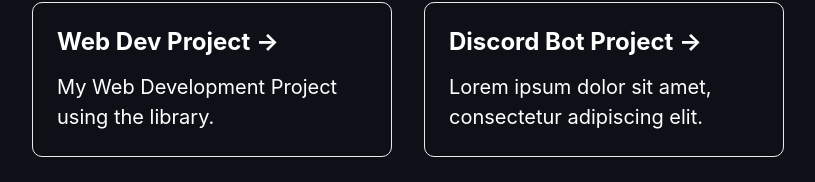
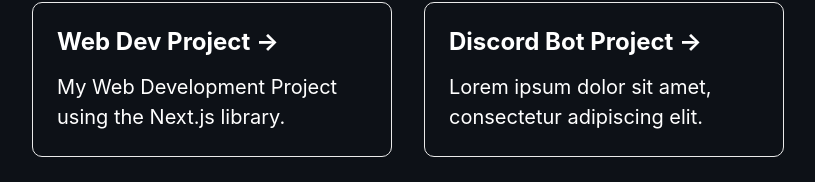
Before and after one commit to BoomD3v/nextjs-web, a Next.js app: page / in a window 1280 px wide. Shown: the part 300-482 px from the top of the page, without its empty margins (232-1047 px from the left). Built offline with nearby package versions, Linux system fonts and the light colour scheme.

Commit message:
Update index.js

```diff
--- a/pages/index.js
+++ b/pages/index.js
@@ -21,7 +21,7 @@
         <div className={styles.grid}>
           <a href="https://github.com/BoomD3v/nextjs-web/" className={styles.card}>
             <h3>Web Dev Project &rarr;</h3>
-            <p>My Web Development Project using the <a href="https://nextjs.org/"></a> library.</p>
+            <p>My Web Development Project using the Next.js library.</p>
           </a>
 
           <a href="https://github.com/BoomD3v/nextjs-web/" className={styles.card}>
```
